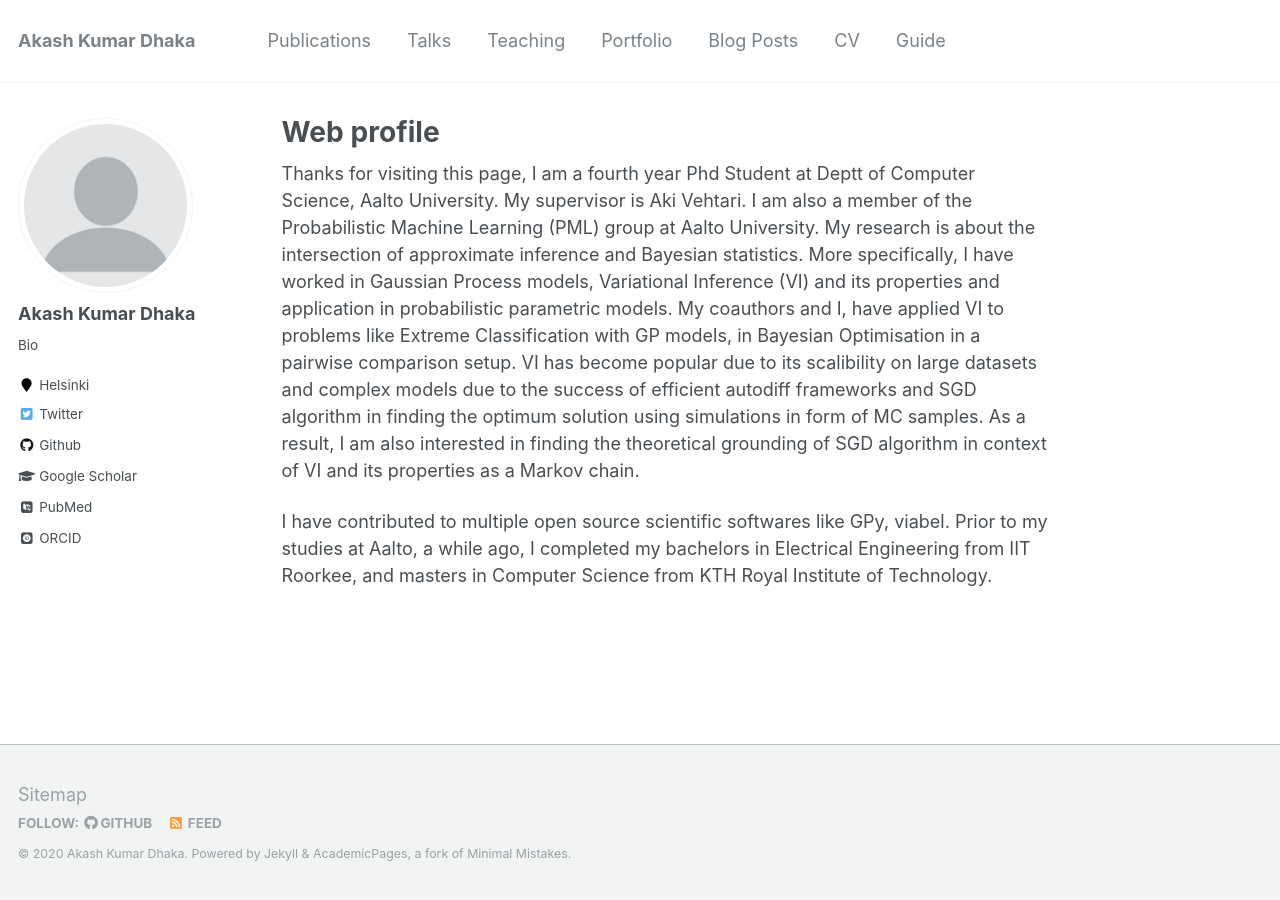
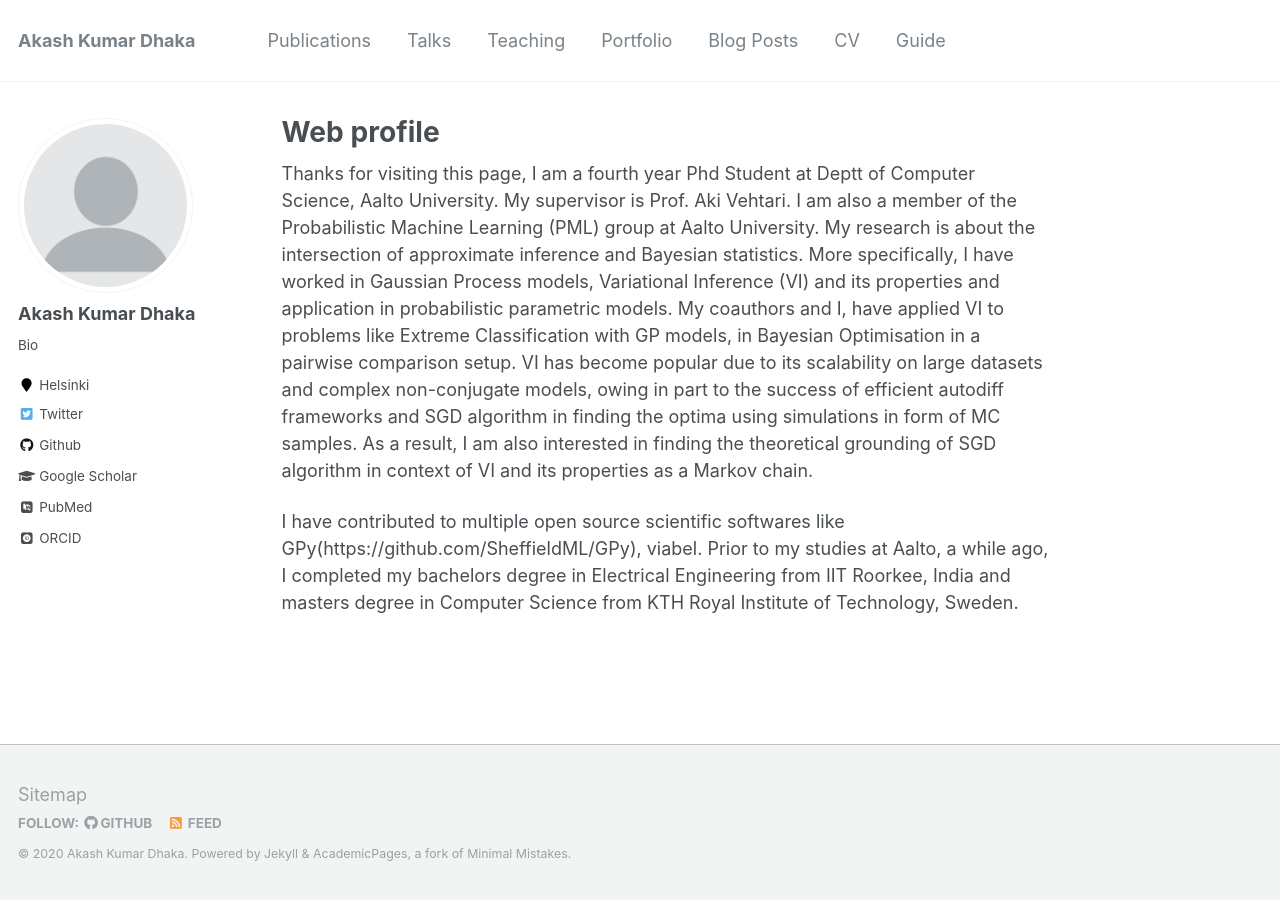
Before and after one commit to adhaka/adhaka.github.io, a Jekyll site: the page built from _pages/about.md, in a window 1280 px wide. Built offline with Jekyll 4.4.1, drawn with Linux system fonts in a browser that asks for light colours; some web fonts are replaced.

Commit message:
small changes

```diff
--- a/_pages/about.md
+++ b/_pages/about.md
@@ -11,14 +11,13 @@ redirect_from:
 
 
 Thanks for visiting this page, I am a fourth year Phd Student at Deptt of Computer Science, Aalto University. My supervisor is
-Aki Vehtari. I am also a member of the Probabilistic Machine Learning (PML) group at Aalto University.
+Prof. Aki Vehtari. I am also a member of the Probabilistic Machine Learning (PML) group at Aalto University.
 My research is about the intersection of approximate inference and Bayesian statistics.
 More specifically, I have worked in Gaussian Process models, Variational Inference (VI) and its properties
 and  application in probabilistic parametric models. My coauthors and I, have applied VI to problems like Extreme Classification with GP models, in Bayesian Optimisation in a pairwise comparison setup.
- VI has become popular due to its scalibility
-on large datasets and complex models due to the success of efficient autodiff frameworks and SGD algorithm
-in finding the optimum solution using simulations in form of MC samples. As a result, I am also interested
+ VI has become popular due to its scalability
+on large datasets and complex non-conjugate models, owing in part to the success of efficient autodiff frameworks and SGD algorithm in finding the optima using simulations in form of MC samples. As a result, I am also interested
 in finding the theoretical grounding of SGD algorithm in context of VI and its properties as a Markov chain.
 
-I have contributed to multiple open source scientific softwares like GPy, viabel.
-Prior to my studies at Aalto, a while ago, I completed my bachelors in Electrical Engineering from IIT Roorkee, and masters in Computer Science from KTH Royal Institute of Technology.
+I have contributed to multiple open source scientific softwares like GPy(https://github.com/SheffieldML/GPy), viabel.
+Prior to my studies at Aalto, a while ago, I completed my bachelors degree in Electrical Engineering from IIT Roorkee, India and masters degree in Computer Science from KTH Royal Institute of Technology, Sweden.
```
